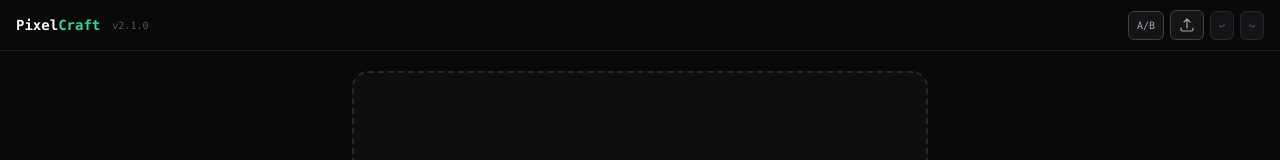
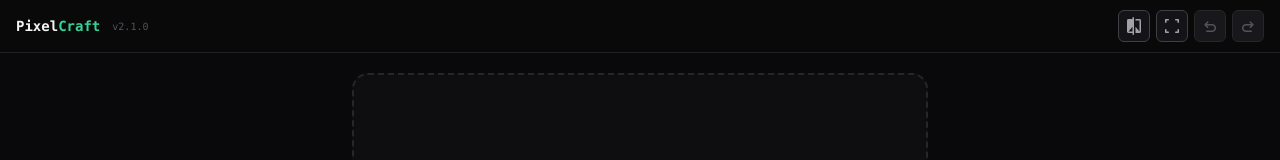
Before and after one commit to klhrd/pixelart-studio, a React (Vite) app: page / in a window 1280 px wide. Shown: the top 160 px of the page. Built offline with nearby package versions, Linux system fonts and the light colour scheme.

Commit message:
feat: unify top bar icons with Google Material Symbols font

```diff
--- a/index.html
+++ b/index.html
@@ -10,6 +10,12 @@
     />
     <link rel="icon" type="image/png" href="/icons/pwa-192.png" />
     <link rel="apple-touch-icon" href="/icons/pwa-192.png" />
+    <link rel="preconnect" href="https://fonts.googleapis.com" />
+    <link rel="preconnect" href="https://fonts.gstatic.com" crossorigin />
+    <link
+      href="https://fonts.googleapis.com/css2?family=Material+Symbols+Rounded:opsz,wght,FILL,GRAD@24,400,0,0&text=compare%2Cfullscreen%2Cfullscreen_exit%2Cundo%2Credo&display=block"
+      rel="stylesheet"
+    />
     <title>PixelCraft Studio</title>
   </head>
   <body>
--- a/src/components/layout/TopBar.tsx
+++ b/src/components/layout/TopBar.tsx
@@ -45,63 +45,66 @@ export function TopBar({
         <button
           type="button"
           onClick={onCompare}
-          className={`rounded-md border border-zinc-700 bg-zinc-900/80 px-2 py-1.5 font-mono text-[10px] transition active:scale-95 ${
+          className={`flex h-8 w-8 items-center justify-center rounded-md border transition active:scale-95 ${
             compare
               ? 'border-emerald-500/60 bg-emerald-500/15 text-emerald-300'
-              : 'border-zinc-700 text-zinc-400 hover:border-zinc-600'
+              : 'border-zinc-700 bg-zinc-900/80 text-zinc-400 hover:border-zinc-600 hover:text-zinc-200'
           }`}
           aria-pressed={compare}
+          aria-label="Toggle compare view"
           title="Compare (C)"
         >
-          A/B
+          <span className="material-symbols-rounded" aria-hidden="true">
+            compare
+          </span>
         </button>
         <button
           type="button"
           onClick={onFullscreen}
-          className={`rounded-md border border-zinc-700 bg-zinc-900/80 px-2 py-1.5 font-mono text-[10px] transition active:scale-95 ${
+          className={`flex h-8 w-8 items-center justify-center rounded-md border transition active:scale-95 ${
             fullscreen
               ? 'border-emerald-500/60 bg-emerald-500/15 text-emerald-300'
-              : 'border-zinc-700 text-zinc-400 hover:border-zinc-600'
+              : 'border-zinc-700 bg-zinc-900/80 text-zinc-400 hover:border-zinc-600 hover:text-zinc-200'
           }`}
           aria-pressed={fullscreen}
+          aria-label={fullscreen ? 'Exit fullscreen' : 'Enter fullscreen'}
           title="Fullscreen (F)"
         >
-          <svg
-            viewBox="0 0 24 24"
-            fill="none"
-            stroke="currentColor"
-            strokeWidth="1.8"
-            className="h-4 w-4"
-            aria-hidden="true"
-          >
-            <path strokeLinecap="round" strokeLinejoin="round" d="M3 16.5v2.25A2.25 2.25 0 005.25 21h13.5A2.25 2.25 0 0021 18.75V16.5M7.5 7.5L12 3m0 0l4.5 4.5M12 3v13.5" />
-          </svg>
+          <span className="material-symbols-rounded" aria-hidden="true">
+            {fullscreen ? 'fullscreen_exit' : 'fullscreen'}
+          </span>
         </button>
         <button
           type="button"
           onClick={undo}
           disabled={!canUndo}
-          className={`rounded-md border border-zinc-700 bg-zinc-900/80 px-2 py-1.5 font-mono text-[10px] transition active:scale-95 ${
+          className={`flex h-8 w-8 items-center justify-center rounded-md border transition active:scale-95 ${
             canUndo
-              ? 'text-zinc-400 hover:border-zinc-600'
-              : 'border-zinc-800 bg-zinc-800/50 text-zinc-600 cursor-not-allowed'
+              ? 'border-zinc-700 bg-zinc-900/80 text-zinc-400 hover:border-zinc-600 hover:text-zinc-200'
+              : 'cursor-not-allowed border-zinc-800 bg-zinc-800/50 text-zinc-600'
           }`}
+          aria-label="Undo"
           title="Undo (Ctrl+Z)"
         >
-          ↩
+          <span className="material-symbols-rounded" aria-hidden="true">
+            undo
+          </span>
         </button>
         <button
           type="button"
           onClick={redo}
           disabled={!canRedo}
-          className={`rounded-md border border-zinc-700 bg-zinc-900/80 px-2 py-1.5 font-mono text-[10px] transition active:scale-95 ${
+          className={`flex h-8 w-8 items-center justify-center rounded-md border transition active:scale-95 ${
             canRedo
-              ? 'text-zinc-400 hover:border-zinc-600'
-              : 'border-zinc-800 bg-zinc-800/50 text-zinc-600 cursor-not-allowed'
+              ? 'border-zinc-700 bg-zinc-900/80 text-zinc-400 hover:border-zinc-600 hover:text-zinc-200'
+              : 'cursor-not-allowed border-zinc-800 bg-zinc-800/50 text-zinc-600'
           }`}
+          aria-label="Redo"
           title="Redo (Ctrl+Y)"
         >
-          ↪
+          <span className="material-symbols-rounded" aria-hidden="true">
+            redo
+          </span>
         </button>
       </div>
     </header>
--- a/src/styles/index.css
+++ b/src/styles/index.css
@@ -31,6 +31,13 @@
 }
 
 @layer components {
+  .material-symbols-rounded {
+    font-size: 20px;
+    line-height: 1;
+    user-select: none;
+    -webkit-user-select: none;
+  }
+
   .panel {
     @apply rounded-xl border border-zinc-800 bg-zinc-900/60;
   }
--- a/vite.config.ts
+++ b/vite.config.ts
@@ -33,6 +33,29 @@ export default defineConfig({
       },
       workbox: {
         globPatterns: ['**/*.{js,css,html,png,svg,ico,woff,woff2}'],
+        runtimeCaching: [
+          {
+            urlPattern: /^https:\/\/fonts\.googleapis\.com\/.*/i,
+            handler: 'StaleWhileRevalidate',
+            options: {
+              cacheName: 'google-fonts-stylesheets',
+            },
+          },
+          {
+            urlPattern: /^https:\/\/fonts\.gstatic\.com\/.*/i,
+            handler: 'CacheFirst',
+            options: {
+              cacheName: 'google-fonts-webfonts',
+              expiration: {
+                maxEntries: 10,
+                maxAgeSeconds: 60 * 60 * 24 * 365,
+              },
+              cacheableResponse: {
+                statuses: [0, 200],
+              },
+            },
+          },
+        ],
       },
     }),
   ],
```
